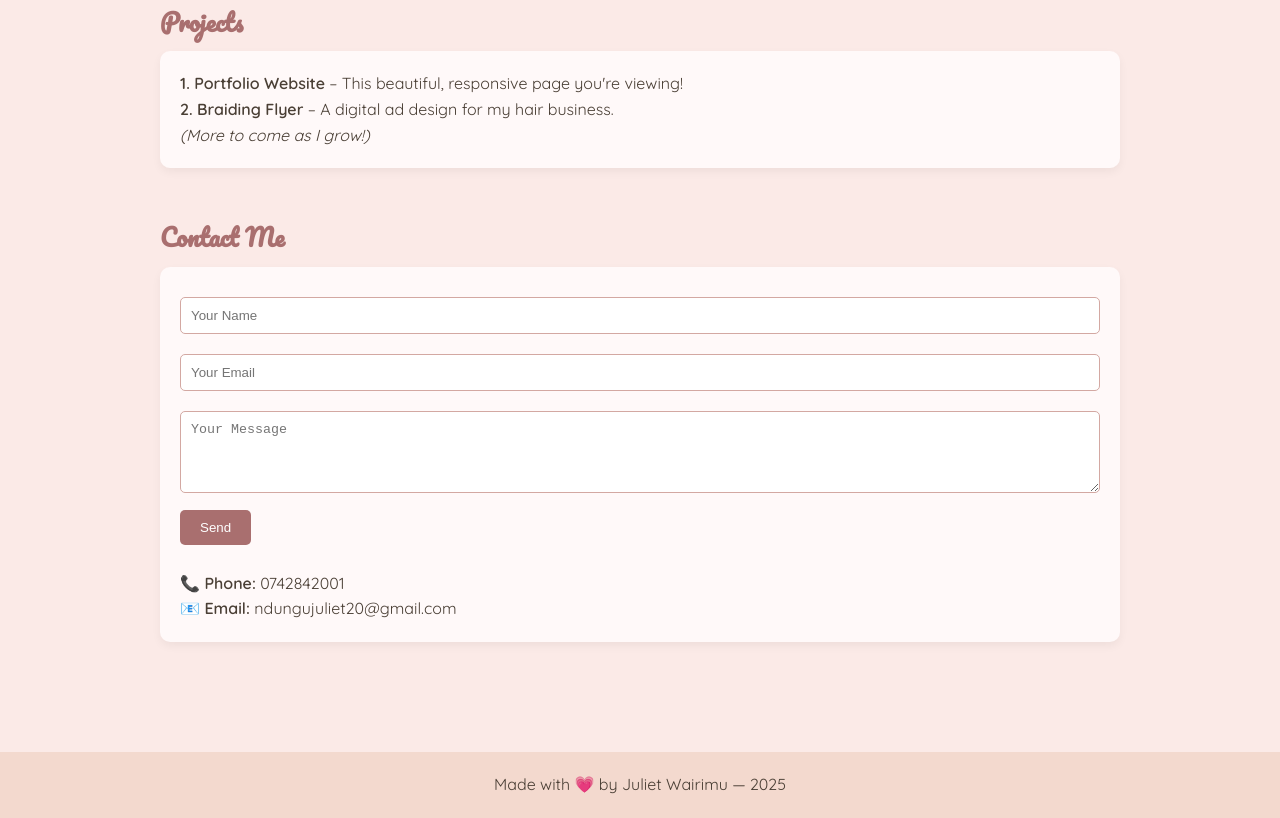
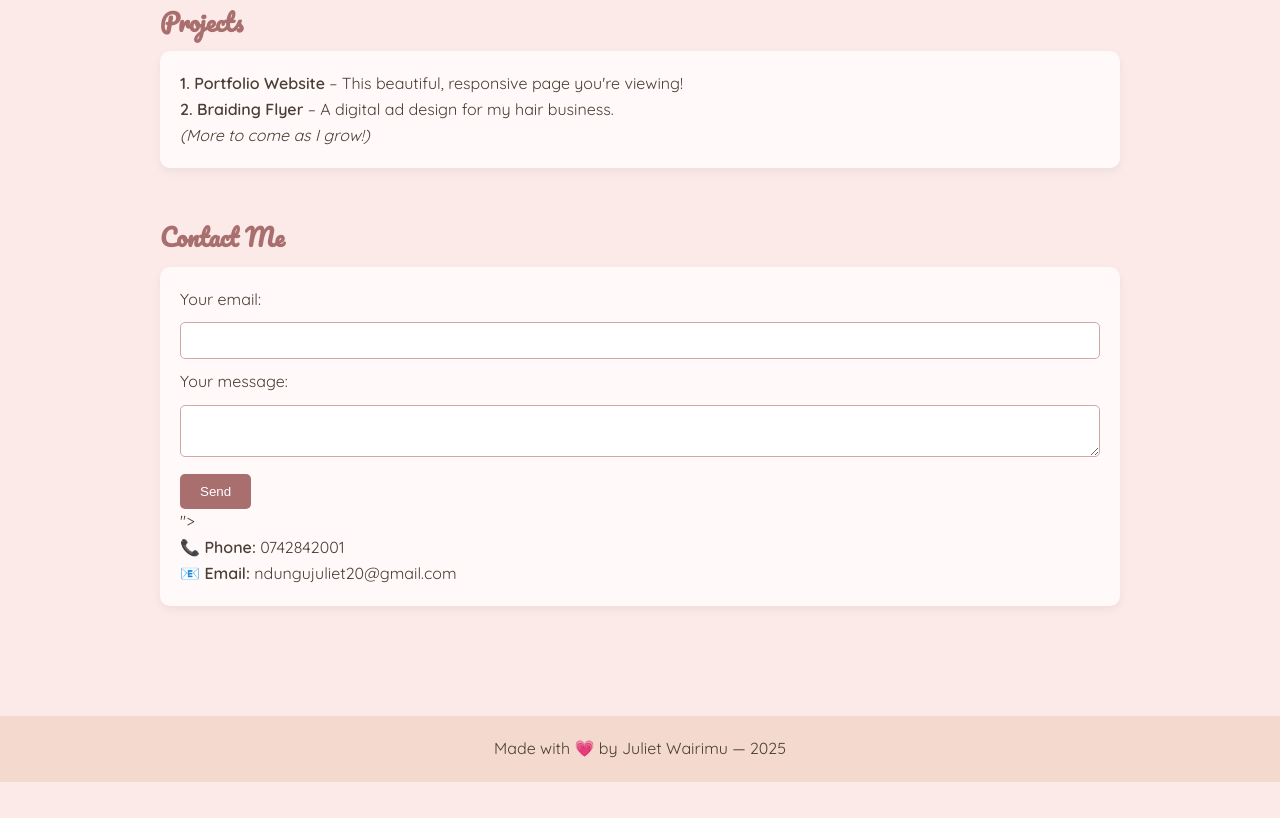
Before and after one commit to juliette705/juliets-portifolio, a plain HTML site: page index.html in a window 1280 px wide. Shown: the part 1358-2176 px from the top of the page. After the commit the page ends 2140 px from the top, so only its background shows below. Drawn offline with Linux system fonts and the light colour scheme.

Commit message:
Update index.html

```diff
--- a/index.html
+++ b/index.html
@@ -223,12 +223,21 @@
     <section id="contact">
       <h2>Contact Me</h2>
       <div class="card">
-        <form action="#">
-          <input type="text" placeholder="Your Name" required>
-          <input type="email" placeholder="Your Email" required>
-          <textarea rows="4" placeholder="Your Message" required></textarea>
-          <button type="submit">Send</button>
-        </form>
+        <form
+  action="https://formspree.io/f/mqaldyqd"
+  method="POST"
+>
+  <label>
+    Your email:
+    <input type="email" name="email">
+  </label>
+  <label>
+    Your message:
+    <textarea name="message"></textarea>
+  </label>
+  <!-- your other form fields go here -->
+  <button type="submit">Send</button>
+</form> ">
         <br/>
         <p><strong>📞 Phone:</strong> 0742842001</p>
         <p><strong>📧 Email:</strong> ndungujuliet20@gmail.com</p>
```
